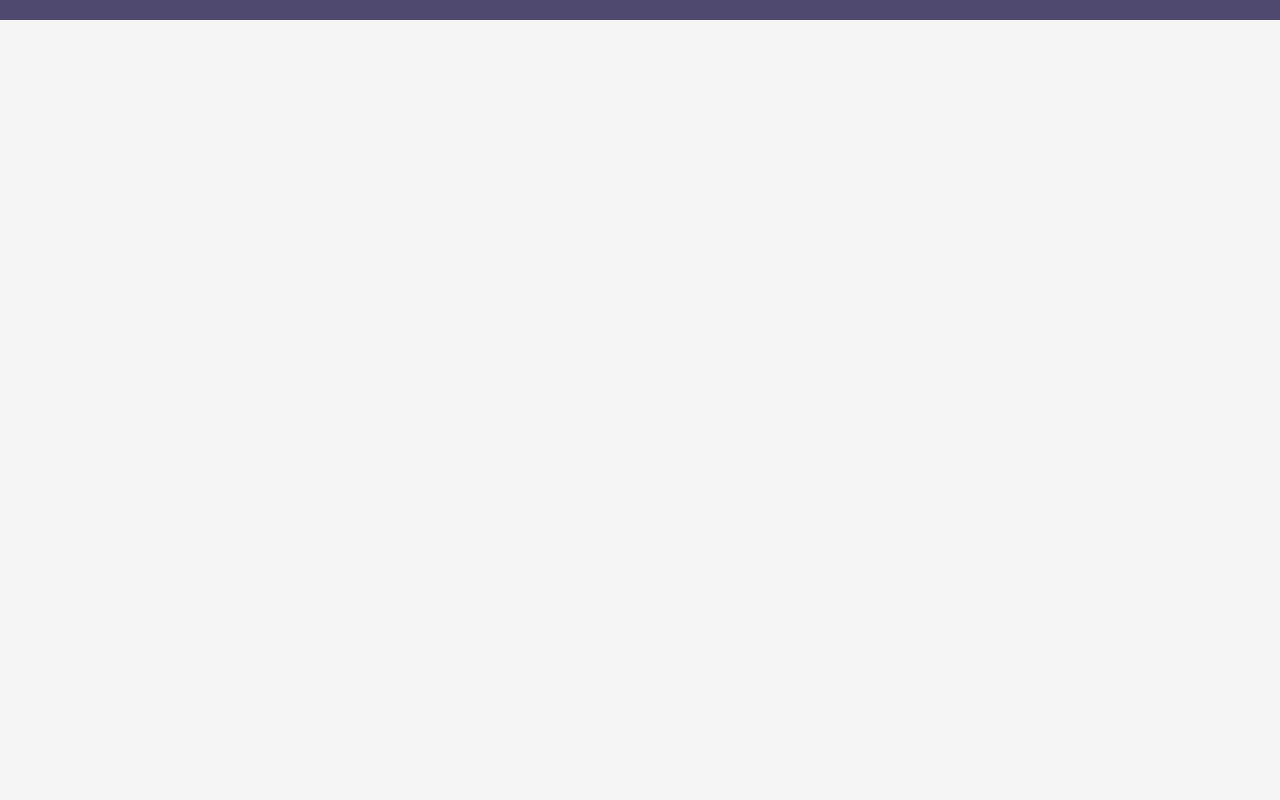
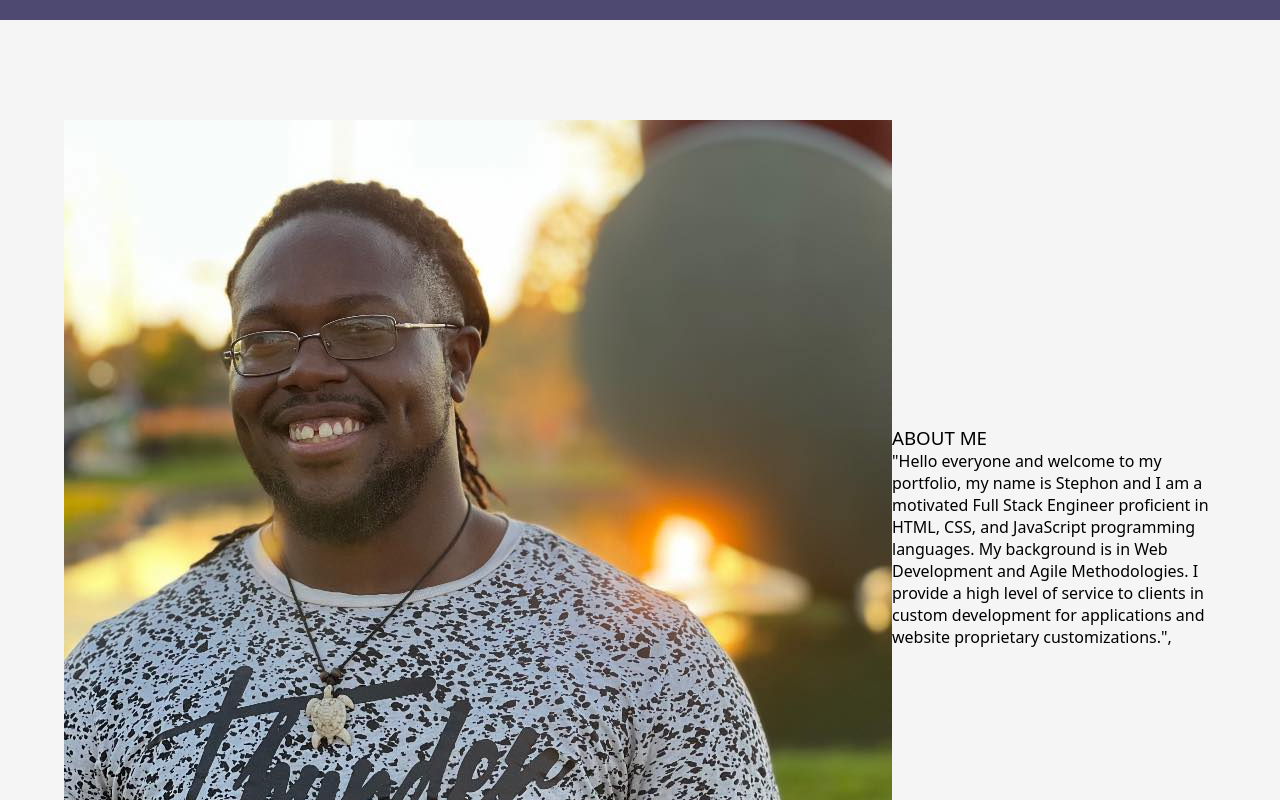
Before and after one commit to Smil3z/website-rework, a React (Vite) app: page / in a window 1280 px wide. Shown: the part 780-1580 px from the top of the page. Before the commit the page ends 800 px from the top, so only its background shows below. Built offline with nearby package versions, Linux system fonts and the light colour scheme; grey boxes are pictures that could not be loaded; a web font is replaced by a local one.

Commit message:
added about me component

```diff
--- a/src/App.jsx
+++ b/src/App.jsx
@@ -1,11 +1,13 @@
 import React from "react";
 import Navbar from "./Components/Navbar/Navbar";
 import Hero from "./Components/Hero/Hero";
+import About from "./Components/About/About";
 const App = () => {
   return (
     <div>
       <Navbar />
       <Hero />
+      <About />
     </div>
   );
 };
--- /dev/null
+++ b/src/Components/About/About.css
@@ -0,0 +1,7 @@
+.about {
+    margin: 100px auto;
+    display: flex;
+    align-items: center;
+    justify-content: space-between;
+    width: 90%;
+}
--- /dev/null
+++ b/src/Components/About/About.jsx
@@ -0,0 +1,26 @@
+import React from "react";
+import "./About.css";
+import selfie from "../../assets/me.jpg";
+
+const About = () => {
+  return (
+    <div className="about">
+      <div className="about-left">
+        <img src={selfie} alt="" className="selfie-pic" />
+      </div>
+      <div className="about-right">
+        <h3>ABOUT ME</h3>
+        <p>
+          "Hello everyone and welcome to my portfolio, my name is Stephon and I
+          am a motivated Full Stack Engineer proficient in HTML, CSS, and
+          JavaScript programming languages. My background is in Web Development
+          and Agile Methodologies. I provide a high level of service to clients
+          in custom development for applications and website proprietary
+          customizations.",
+        </p>
+      </div>
+    </div>
+  );
+};
+
+export default About;
--- a/src/Components/Navbar/Navbar.css
+++ b/src/Components/Navbar/Navbar.css
@@ -1,6 +1,6 @@
 nav{
     width: 100%;
-    background: black;
+    /*background: black;*/
     padding: 4px 0;
     position: fixed;
     top: 0;
```
